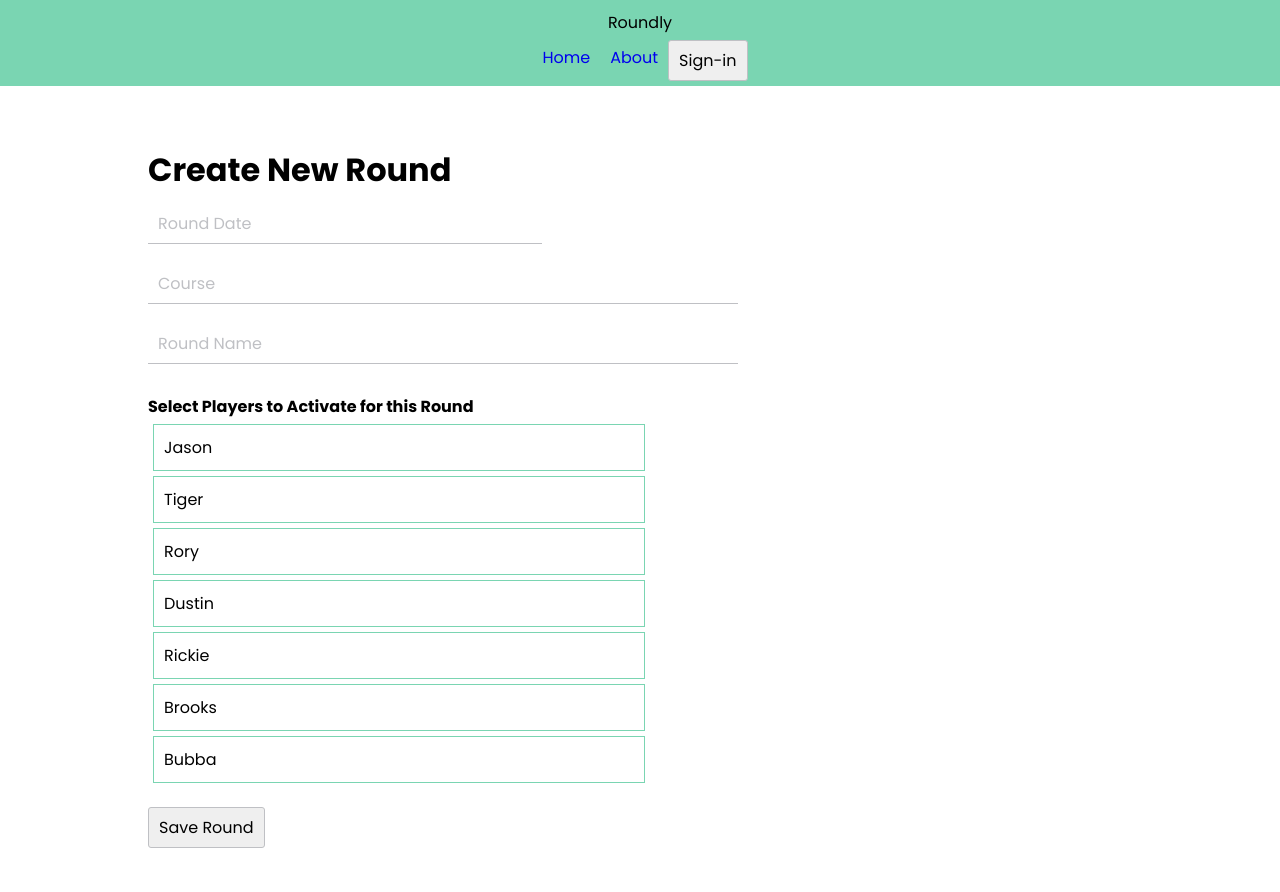
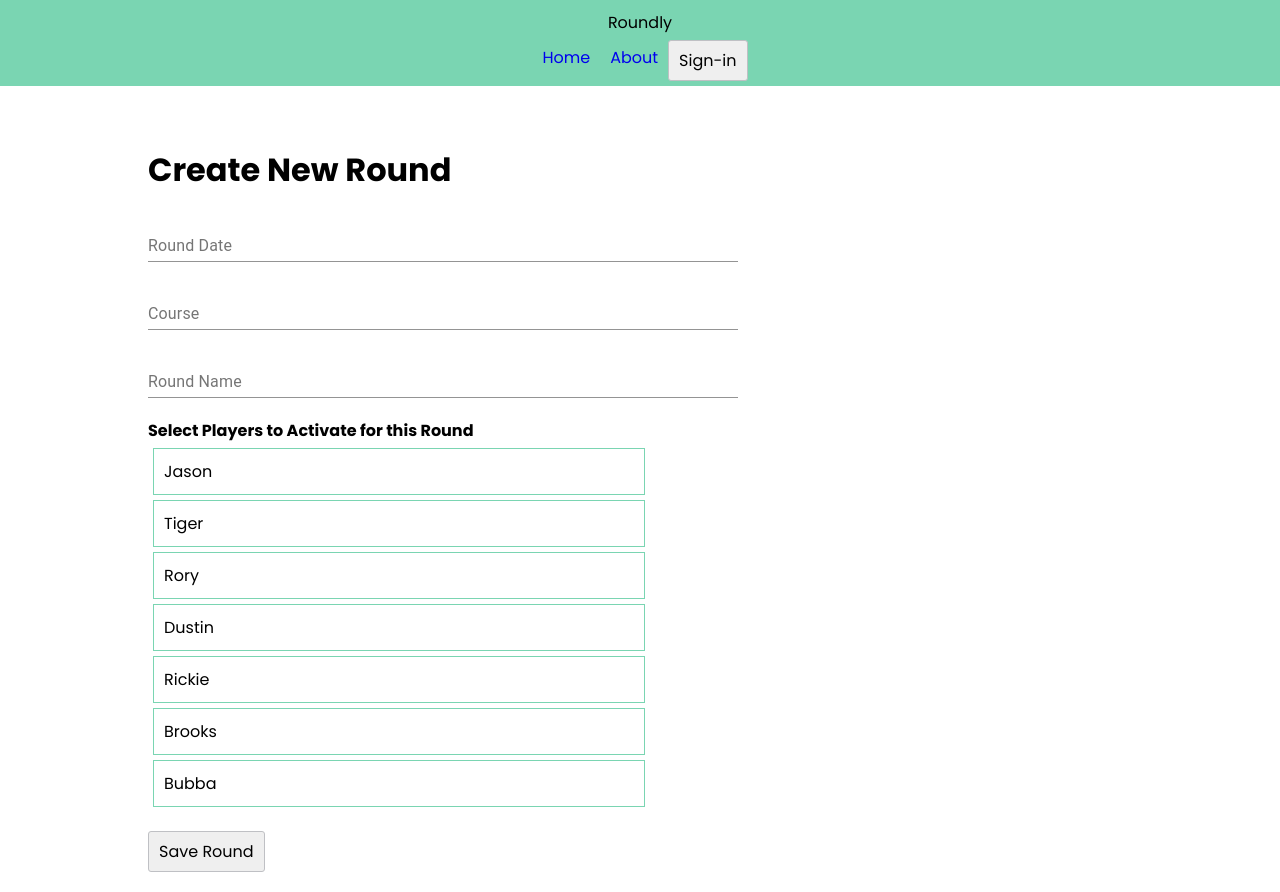
Before and after one commit to jason-roundtree/roundly-old, a React (Create React App) app: page /create-round in a window 1280 px wide. Before the commit the page ends 868 px from the top, so only its background shows below. Built offline with nearby package versions, Linux system fonts and the light colour scheme; what auth0-js would draw is missing.

Commit message:
Add Mui and list item hover state to CreateRound

```diff
--- a/src/components/League/CreateRound.js
+++ b/src/components/League/CreateRound.js
@@ -2,6 +2,12 @@ import React, { useState, useRef, useEffect } from 'react'
 import useListItemToggle from '../../hooks/useListItemToggle'
 import useInput from '../../hooks/useInput'
 import styled from 'styled-components'
+import {
+    InputLabel,
+    Input,
+    FormControl,
+} from '@material-ui/core';
+import { styled as Mui_styled } from '@material-ui/styles'
 import { players } from '../../db'
 
 const Form = styled.form`
@@ -9,34 +15,19 @@ const Form = styled.form`
     margin: 40px auto 0;
     padding: 20px;
 `
-const Input = styled.input`
-    width: 60%;
-    /* min-width: 300px; */
-    margin: 10px 0;
-    /* TODO: noticed S.O. answers saying line-height should be used but not why. Is it for responsiveness on smaller screens? */
-    /* line-height: 140%; */
-    border: transparent;
-    border-bottom: 1px solid rgb(191, 192, 196);
-    &::placeholder {
-       color: rgb(191, 192, 196);
-       opacity: 1;
-    }
-    @media (max-width: 700px) {
-        width: 100%;
-    }
-`
 const P = styled.p`
     margin-top: 20px;
     font-weight: 700;
-`
-const InputDate = styled(Input)`
-    width: 40%;
 `
 const ButtonListItem = styled.li`
     padding: 10px;
     margin: 5px;
     border: 1px solid rgb(122, 213, 178);
     width: 50%;
+    :hover {
+        cursor: pointer;
+        background-color: rgb(122, 213, 178);
+    }
     @media (max-width: 700px) {
         width: 100%;
     }
@@ -44,9 +35,14 @@ const ButtonListItem = styled.li`
 const SaveButton = styled.button`
     margin-top: 1.2em;
 `
-// const P = styled.p`
-//     font-style: italic;
-// `
+const MuiFormControl = Mui_styled(FormControl)({
+    marginTop: 20,
+    width: '60%',
+    // minWidth: 320,
+    '@media (max-width: 700px)': {
+        width: '100%'
+    }
+})
 
 export default function CreateRound() {
     const [activePlayers, setToggleActivePlayer] = useListItemToggle([])
@@ -64,8 +60,10 @@ export default function CreateRound() {
         inputRef.current.blur()
         setInputFocus(false)
     }
+
     // console.log('inputValues: ', inputValues)
     console.log('activePlayers: ', activePlayers)
+
     return (
         <div>
             <Form
@@ -73,34 +71,40 @@ export default function CreateRound() {
                 // onSubmit={}
             >
                 <h1>Create New Round</h1>
-                <InputDate
+                <MuiFormControl>
+                    <InputLabel htmlFor="roundDate">Round Date</InputLabel>
+                    <Input
                         type={inputFocused ? 'date' : 'text'}
+                        name="roundDate"
+                        onChange={setInputValue}
+                        value={inputValues.roundDate}
                         ref={inputRef}
                         onFocus={focusInput}
                         onBlur={blurInput}
-                    onChange={setInputValue}
-                    value={inputValues.roundDate}
-                    name="roundDate"
-                    placeholder="Round Date"
                     />
+                </MuiFormControl>
                 <br />
 
+                <MuiFormControl>
+                    <InputLabel htmlFor="course">Course</InputLabel>
                     <Input
                         type="text"
+                        name="course"
                         onChange={setInputValue}
                         value={inputValues.course}
-                    name="course"
-                    placeholder="Course"
                     />
+                </MuiFormControl>
                 <br />
 
+                <MuiFormControl>
+                    <InputLabel htmlFor="course">Round Name</InputLabel>
                     <Input
                         type="text"
+                        name="roundName"
                         onChange={setInputValue}
                         value={inputValues.roundName}
-                    name="roundName"
-                    placeholder="Round Name"
                     />
+                </MuiFormControl>
 
                 <P>Select Players to Activate for this Round</P>
                 <ul>
@@ -113,6 +117,8 @@ export default function CreateRound() {
                                     ? 'activeListItem'
                                     : ''
                                 }
+                                // TODO: add onKeyPress (return/enter key) handler?
+                                tabIndex="0"
                             >
                                 {player.name}
                             </ButtonListItem>
--- a/src/components/NewLeague/CreateNewLeague.js
+++ b/src/components/NewLeague/CreateNewLeague.js
@@ -9,28 +9,10 @@ import {
 } from '@material-ui/core'
 import { styled as Mui_styled } from '@material-ui/styles'
 
-// TODO: add validation
 const Form = styled.form`
     width: 80%;
     margin: 40px auto 0;
     padding: 20px;
-`
-// TODO: Apply these to MUI inputs
-const MyInput = styled.input`
-    width: 70%;
-    /* min-width: 300px; */
-    margin: 10px 0;
-    /* TODO: noticed S.O. answers saying line-height should be used but not why. Is it for responsiveness on smaller screens? */
-    /* line-height: 140%; */
-    border: transparent;
-    border-bottom: 1px solid rgb(191, 192, 196);
-    &::placeholder {
-       color: rgb(191, 192, 196);
-       opacity: 1;
-    }
-    @media (max-width: 700px) {
-        width: 100%;
-    }
 `
 const H2 = styled.h2`
     margin-top: 20px;
@@ -38,14 +20,17 @@ const H2 = styled.h2`
 const P = styled.p`
     font-style: italic;
 `
-const MuiFormControl = Mui_styled(FormControl)({
-        marginTop: 20,
-        // TODO: How to change size on smaller screens
-        minWidth: 320,
-})
 const Button = styled.button`
     margin-top: 1.2em;
 `
+const MuiFormControl = Mui_styled(FormControl)({
+    marginTop: 20,
+    width: '60%',
+    // minWidth: 320,
+    '@media (max-width: 700px)': {
+        width: '100%'
+    }
+})
 
 export default class CreateNewLeague extends Component {
     constructor(props) {
@@ -191,6 +176,8 @@ export default class CreateNewLeague extends Component {
                         deletePoint={this.deletePointSetting}
                     />
                     <br />
+
+                    {/* TODO: add validation to ensure league name has been added */}
                     <Button
                         onSubmit={null}
                     >
```
Lines whose indentation alone changed are shown as unchanged.
